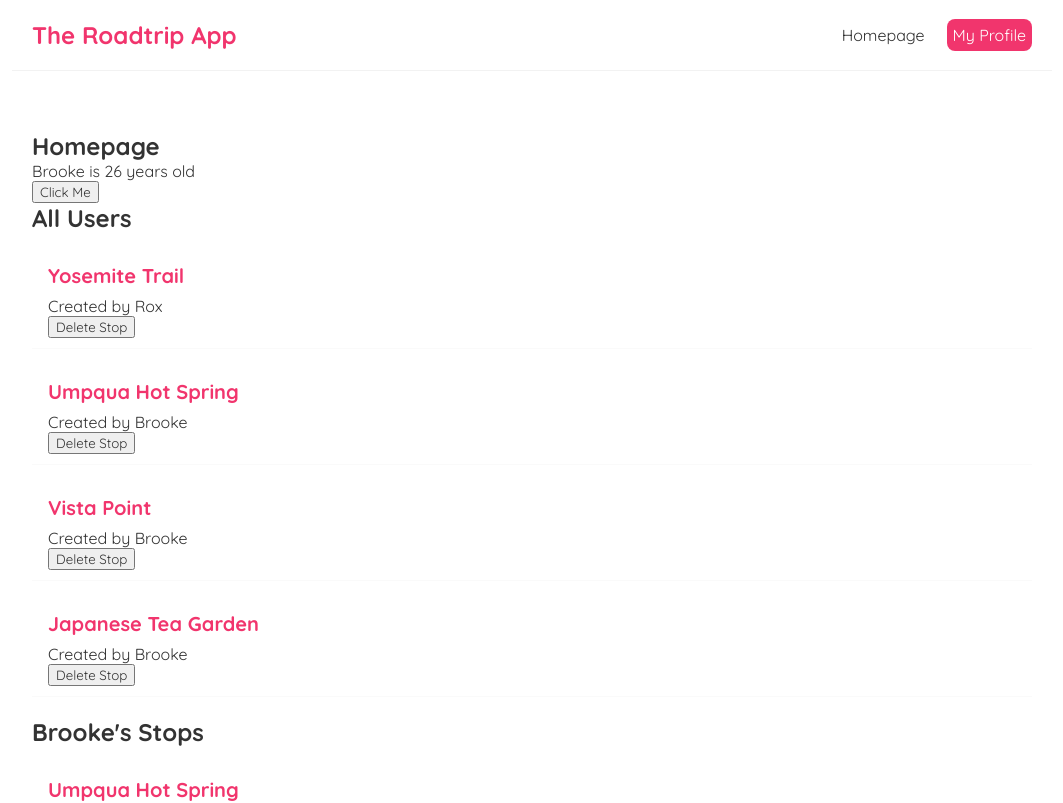
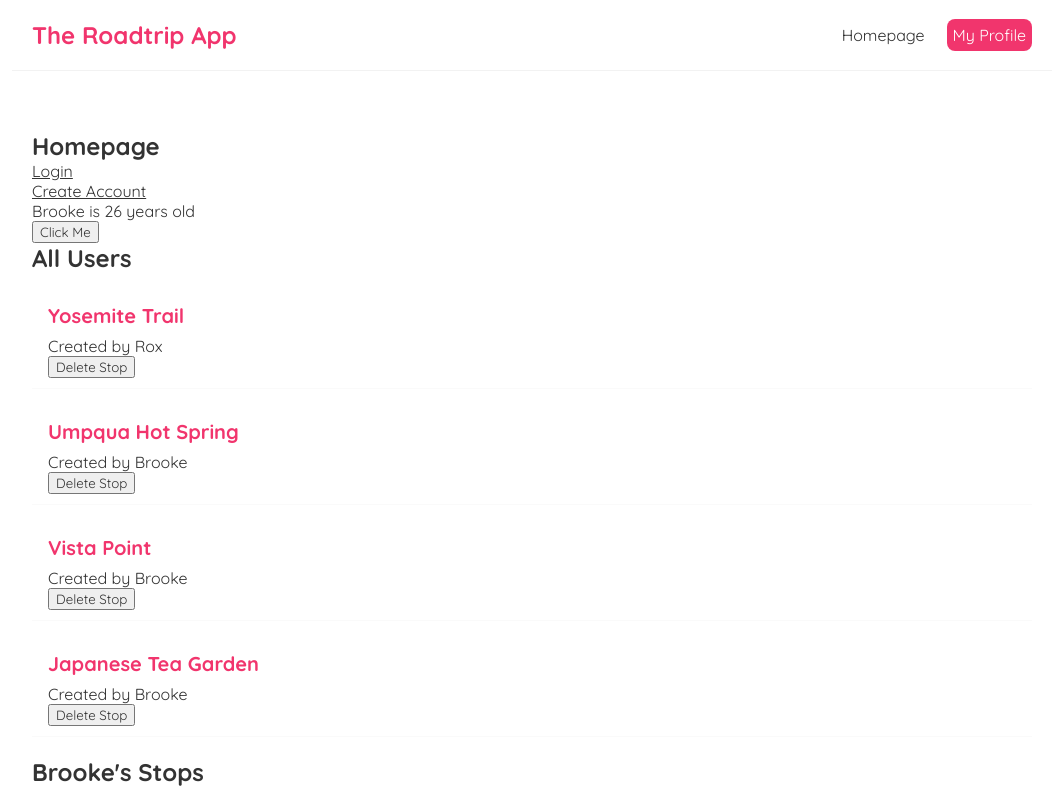
Before and after one commit to seemaullal/map-project, a React (Create React App) app in the folder front_end/: page / in a window 1280 px wide. Shown: the top 803 px of the page, without its empty margins (108-1171 px from the left). Built offline with nearby package versions, Linux system fonts and the light colour scheme; no server answers.

Commit message:
All links are functional

```diff
--- a/front_end/src/App.js
+++ b/front_end/src/App.js
@@ -25,10 +25,10 @@ function App() {
         <div className="content">
           <Routes>
             <Route path="/" element={<Homepage />} />
-            <Route path="/create-account" element={<CreateAccountPage />} />
-            <Route path="/login" element={<LoginPage />} />
-            <Route path="/profile" element={<ProfilePage />} />
-            <Route path="/create-stop" element={<CreateStopPage />} />
+            <Route path="create-account" element={<CreateAccountPage />} />
+            <Route path="login" element={<LoginPage />} />
+            <Route path="profile" element={<ProfilePage />} />
+            <Route path="create-stop" element={<CreateStopPage />} />
           </Routes>
         </div>
       </div>
--- a/front_end/src/CreateAccountPage.js
+++ b/front_end/src/CreateAccountPage.js
@@ -1,9 +1,11 @@
-const CreateAccountPage = () => {
+export default function CreateAccountPage (props) {
+
+    const Something = "Say something"
+
     return (
         <div className="CreateAccountPage">
             <h2>Create An Account</h2>
+            <p>{ Something }</p>
         </div>
      );
 }
-
-export default CreateAccountPage;
--- a/front_end/src/Homepage.js
+++ b/front_end/src/Homepage.js
@@ -1,5 +1,6 @@
 // passing in e as a param shows a bunch of attributes
 import { useEffect, useState } from 'react'
+import { Link } from 'react-router-dom';
 import StopList from './StopList';
 
 const Homepage = () => {
@@ -37,6 +38,10 @@ const Homepage = () => {
     return (
         <div className="hompage">
             <h2>Homepage</h2>
+            <div className="links">
+                <Link to="/login">Login</Link> <br />
+                <Link to="/create-account">Create Account</Link>
+            </div>
             <p>{ name } is { age } years old</p>
             <button onClick={handleClick}>Click Me</button>
 
--- a/front_end/src/Navbar.js
+++ b/front_end/src/Navbar.js
@@ -3,17 +3,21 @@
 // for the components
 //shift option down to duplicate a line
 // line 12-16 shows inline styling, a dynamic value (JS object) w/ key/value pairs
-const  Navbar = () => {
+
+import { Link } from 'react-router-dom';
+
+
+const Navbar = () => {
     return (
         <nav className="navbar">
             <h1>The Roadtrip App</h1>
             <div className="links">
-                <a href="/">Homepage</a>
-                <a href="/profile" style={{
+                <Link to="/">Homepage</Link>
+                <Link to="/profile" style={{
                     color: "white",
                     backgroundColor: "#f1356d",
                     borderRadius: "8px"
-                }}>My Profile</a>
+                }}>My Profile</Link>
             </div>
         </nav>
     );
```
